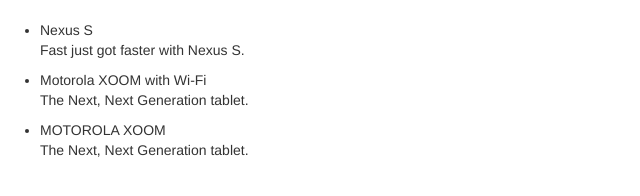
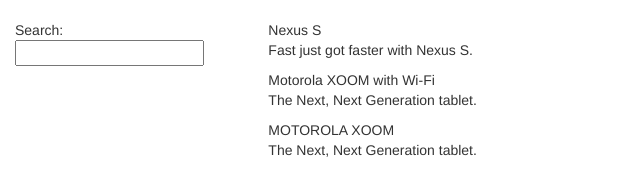
Before and after one commit to evdokimovm/AngularJS-PhoneCat, a plain HTML site: page index.html in a window 1280 px wide. Shown: the whole page, without its empty margins (0-640 px from the left). Drawn offline with nearby package versions, Linux system fonts and the light colour scheme.

Commit message:
Add Search. Filter query. Add styles for li elements

```diff
--- a/css/style.css
+++ b/css/style.css
@@ -1,3 +1,7 @@
 body {
 	padding-top: 20px;
 }
+
+.phones {
+	list-style: none;
+}
--- a/index.html
+++ b/index.html
@@ -8,11 +8,23 @@
 	<link rel="stylesheet" type="text/css" href="css/style.css">
 </head>
 <body ng-controller="PhoneListCtrl">
-	<ul>
-		<li ng-repeat="phone in phones">
-			<span>{{phone.name}}</span>
-			<p>{{phone.snippet}}</p>
-		</li>
-	</ul>
+<div class="container-fluid">
+	<div class="row">
+		<div class="col-md-2">
+
+		Search: <input ng-model="query">
+
+		</div>
+
+		<div class="col-md-10">
+			<ul class="phones">
+				<li ng-repeat="phone in phones | filter:query">
+					<span>{{phone.name}}</span>
+					<p>{{phone.snippet}}</p>
+				</li>
+			</ul>
+		</div>
+	</div>
+</div>
 </body>
 </html>
```
